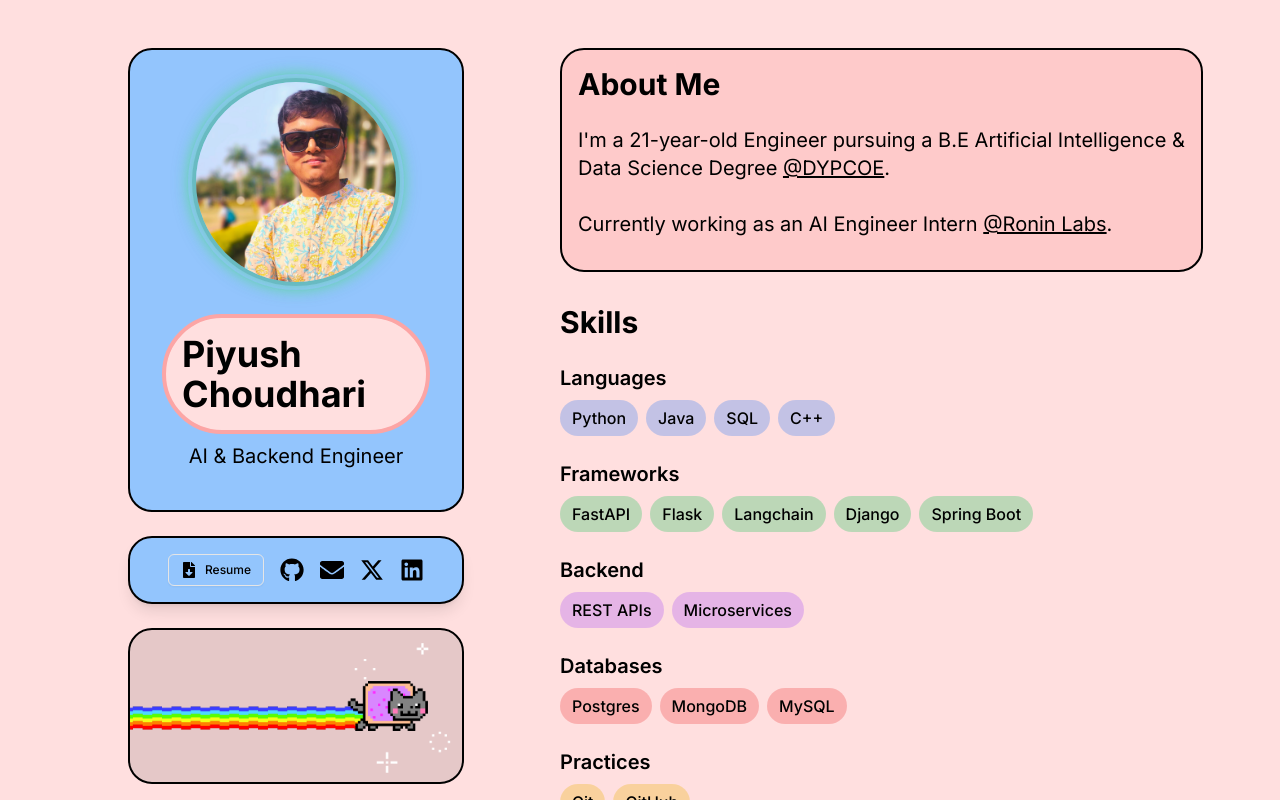
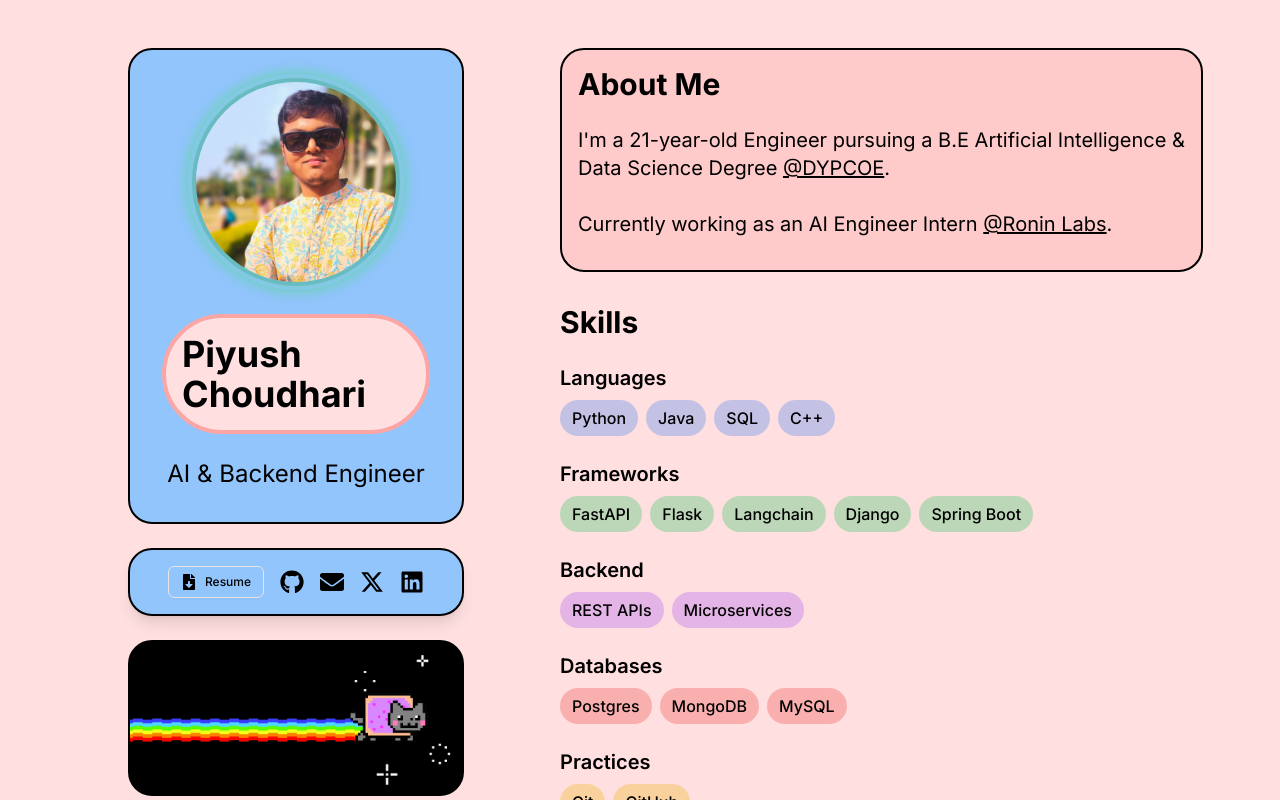
Before and after one commit to capybara-brain346/personal-website, a Next.js app: page / in a window 1280 px wide. Built offline with nearby package versions, Linux system fonts and the light colour scheme.

Commit message:
update background opacity and header text size for improved visibility

```diff
--- a/src/app/page.tsx
+++ b/src/app/page.tsx
@@ -55,7 +55,7 @@ export default function Home() {
               <SocialLinks />
             </div>
             <div className="mt-6">
-              <div className="border-2 border-black rounded-3xl overflow-hidden bg-black bg-opacity-10">
+              <div className="border-2 border-black rounded-3xl overflow-hidden bg-black bg-opacity-100">
                 <Image
                   src="/nyan-cat.gif"
                   alt="Nyan Cat"
--- a/src/components/Header.tsx
+++ b/src/components/Header.tsx
@@ -7,7 +7,7 @@ const Header: React.FC = () => {
     <header className="bg-blue-300 p-8 rounded-3xl border-2 border-black flex flex-col items-center hover:shadow-2xl">
       <GlowingProfile />
       <h1 className="text-2xl sm:text-3xl md:text-4xl font-bold mt-2 mb-2 bg-[#ffdfdf] rounded-full p-4 border-4 border-red-300">Piyush Choudhari</h1>
-      <h2 className="text-xl sm:text-xl text-black mb-2">AI & Backend Engineer</h2>
+      <h2 className="text-2xl sm:text-2xl text-black mt-4">AI & Backend Engineer</h2>
     </header>
   );
 };
```
